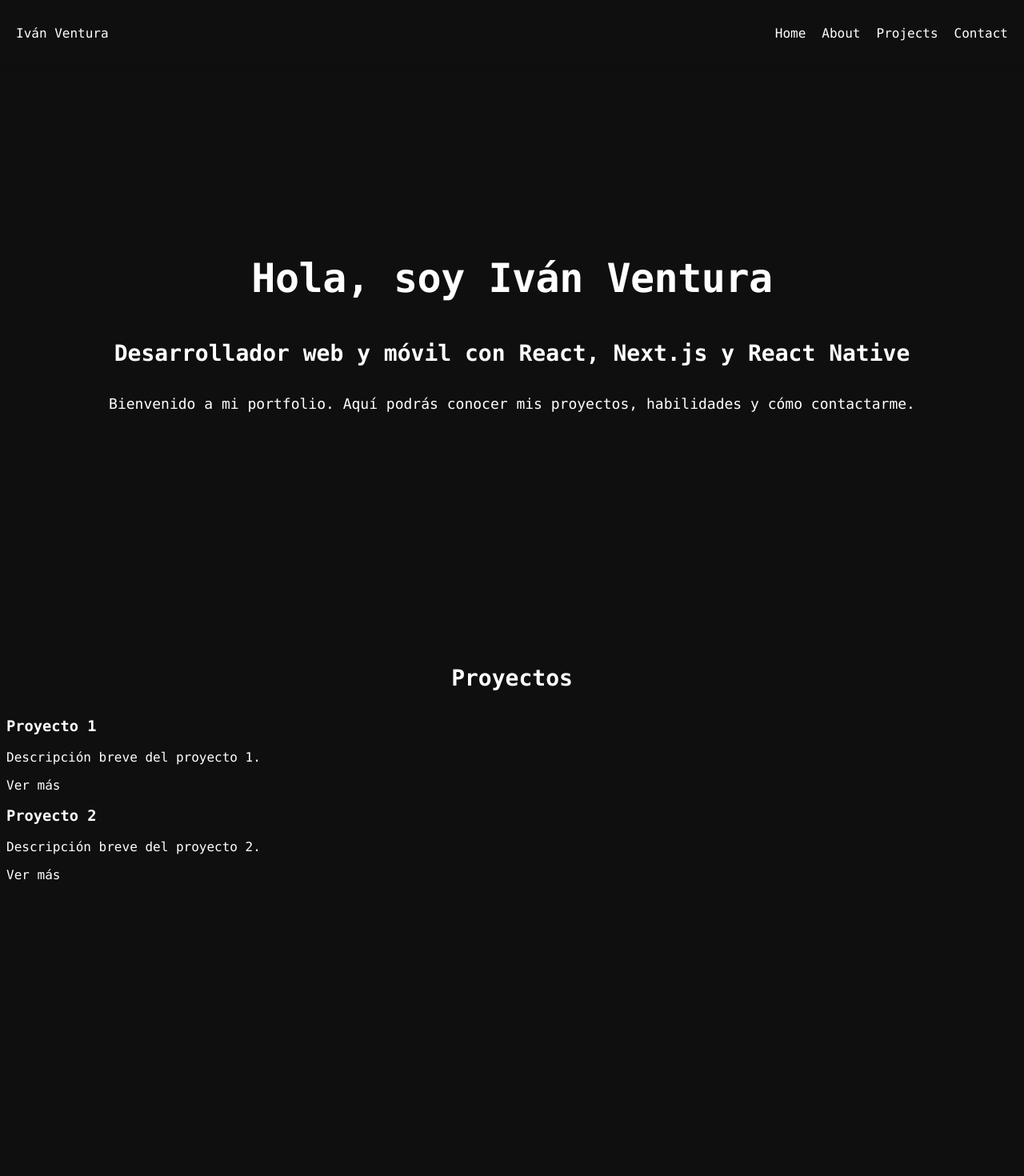
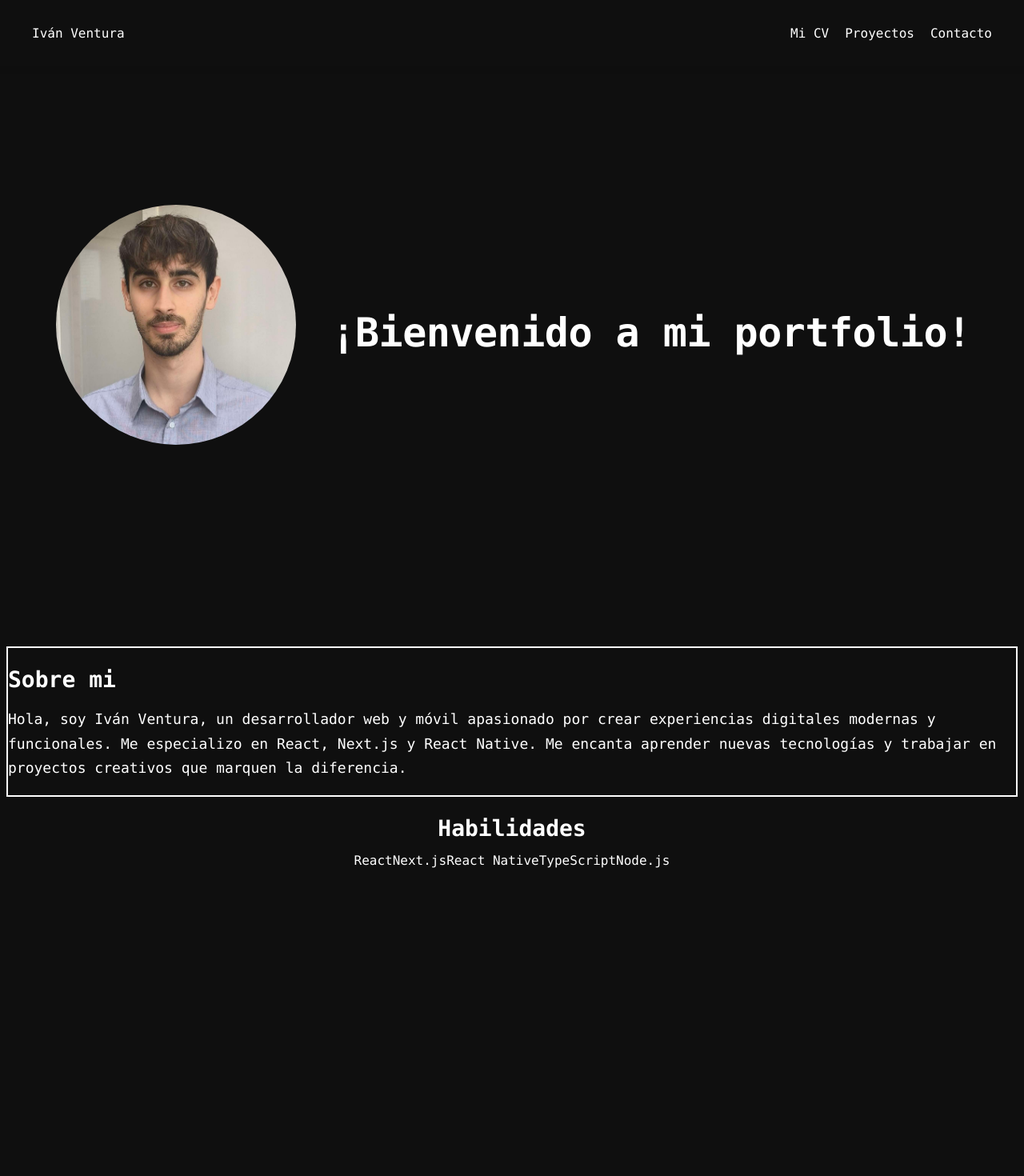
Before and after one commit to IvanVent/portfolio, a Next.js app: page / in a window 1280 px wide. Shown: the top 1470 px of the page at 80% size. Built offline with nearby package versions, Linux system fonts and the light colour scheme.

Commit message:
Foto y titulo incluido en sobre mi. Descripcion empezada

```diff
--- a/src/app/about/page.tsx
+++ b/src/app/miCV/page.tsx
@@ -11,7 +11,7 @@ function AboutPage() {
         className="w-40 h-40 rounded-full object-cover border-4 border-[var(--color-primary)] shadow-md mb-6 md:mb-0"
       />
       <div className="flex-1 flex flex-col items-center md:items-start">
-        <Titulo text="Sobre mí" />
+        <Titulo text="Mi CV" />
         <Texto text="Soy Iván Ventura, desarrollador web y móvil apasionado por crear experiencias digitales modernas y funcionales. Me especializo en React, Next.js y React Native. Me encanta aprender nuevas tecnologías y trabajar en proyectos creativos." />
       </div>
     </section>
--- a/src/app/page.tsx
+++ b/src/app/page.tsx
@@ -1,31 +1,34 @@
 import Titulo from "../components/Titulo";
 import Subtitulo from "../components/Subtitulo";
-import Texto from "../components/Texto";
+import Image from "next/image";
+import Texto from "@/components/Texto";
+
 export default function Home() {
   return (
     <main className="flex flex-col w-full">
+
       {/* Sección Presentación (About) */}
-      <section className="flex flex-col items-center justify-center text-center min-h-screen py-20 bg-gradient-to-b from-blue-100 to-white" id="about">
-        <Titulo text="Hola, soy Iván Ventura" />
-        <Subtitulo text="Desarrollador web y móvil con React, Next.js y React Native" />
-        <Texto text="Bienvenido a mi portfolio. Aquí podrás conocer mis proyectos, habilidades y cómo contactarme." />
-      </section>
-
-      {/* Sección Proyectos */}
-      <section className="flex flex-col items-center py-20 bg-white min-h-screen" id="proyectos">
-        <Subtitulo text="Proyectos" />
-        <div className="grid grid-cols-1 md:grid-cols-2 gap-8 w-full max-w-4xl">
-          {/* Ejemplo de proyecto */}
-          <div className="bg-gray-100 rounded-lg shadow p-6">
-            <h3 className="text-xl font-semibold mb-2">Proyecto 1</h3>
-            <p className="mb-2">Descripción breve del proyecto 1.</p>
-            <a href="#" className="text-blue-600 hover:underline">Ver más</a>
+      <section id="about">
+        <div className="flex flex-row md:flex-row items-center justify-center min-h-screen py-20 bg-gradient-to-b from-blue-100 to-white gap-10">
+          <div className="flex-shrink-0">
+            <Image
+              src="/assets/CV.jpg"
+              alt="Imagen de presentación"
+              width={300}
+              height={300}
+              className="rounded-full border-4 border-blue-200 shadow-lg"
+            />
           </div>
-          <div className="bg-gray-100 rounded-lg shadow p-6">
-            <h3 className="text-xl font-semibold mb-2">Proyecto 2</h3>
-            <p className="mb-2">Descripción breve del proyecto 2.</p>
-            <a href="#" className="text-blue-600 hover:underline">Ver más</a>
+          <div className="flex flex-col items-center md:items-start text-center md:text-left margen-left-grande">
+            <Titulo text="¡Bienvenido a mi portfolio!" />
           </div>
+        </div>
+        <div
+          className="mt-8 bg-white bg-opacity-80 border-2 border-white rounded-lg p-8 shadow-lg max-w-xl"
+          style={{ color: "var(--color-blanco)" }}
+        >
+          <Subtitulo text="Sobre mi" />
+          <Texto text="Hola, soy Iván Ventura, un desarrollador web y móvil apasionado por crear experiencias digitales modernas y funcionales. Me especializo en React, Next.js y React Native. Me encanta aprender nuevas tecnologías y trabajar en proyectos creativos que marquen la diferencia." />
         </div>
       </section>
 
@@ -41,12 +44,6 @@ export default function Home() {
         </ul>
       </section>
 
-      {/* Sección Contacto */}
-      <section className="flex flex-col items-center py-20 bg-white min-h-[60vh]" id="contacto">
-        <Subtitulo text="Contacto" />
-        <Texto text="¿Quieres ponerte en contacto conmigo?" />
-        <a href="mailto:ivan@email.com" className="bg-blue-500 text-white px-6 py-3 rounded-lg shadow hover:bg-blue-600 transition">Envíame un email</a>
-      </section>
     </main>
   );
 }
--- a/src/components/Navbar.tsx
+++ b/src/components/Navbar.tsx
@@ -5,20 +5,25 @@ import '@/app/globals.css';
 export default function Navbar() {
   return (
     <nav className="navbar-fija">
-      <div className="flex flex-row items-center justify-between margen-left-med">
+      <div className="flex flex-row items-center justify-between margen-left-grande">
         {/* Nombre a la izquierda */}
         <div id="nombre">
-          <Link href="/" className="text-xl font-bold text-gray-900">
+          <Link href="/">
             Iván Ventura
           </Link>
         </div>
         {/* Secciones alineadas a la derecha */}
         <div id="secciones">
           <ul className="flex flex-row">
-            <li className="margen-right-med"><Link href="/">Home</Link></li>
-            <li className="margen-right-med"><Link href="/about">About</Link></li>
-            <li className="margen-right-med"><Link href="/projects">Projects</Link></li>
-            <li className="margen-right-med"><Link href="/contact">Contact</Link></li>
+            <li className="margen-right-med">
+              <Link href="/miCV">Mi CV</Link>
+            </li>
+            <li className="margen-right-med">
+              <Link href="/projects">Proyectos</Link>
+            </li>
+            <li className="margen-right-grande">
+              <Link href="/contact">Contacto</Link>
+            </li>
           </ul>
         </div>
       </div>
```
Also changed, not shown: public/assets/CV.jpg (added).
